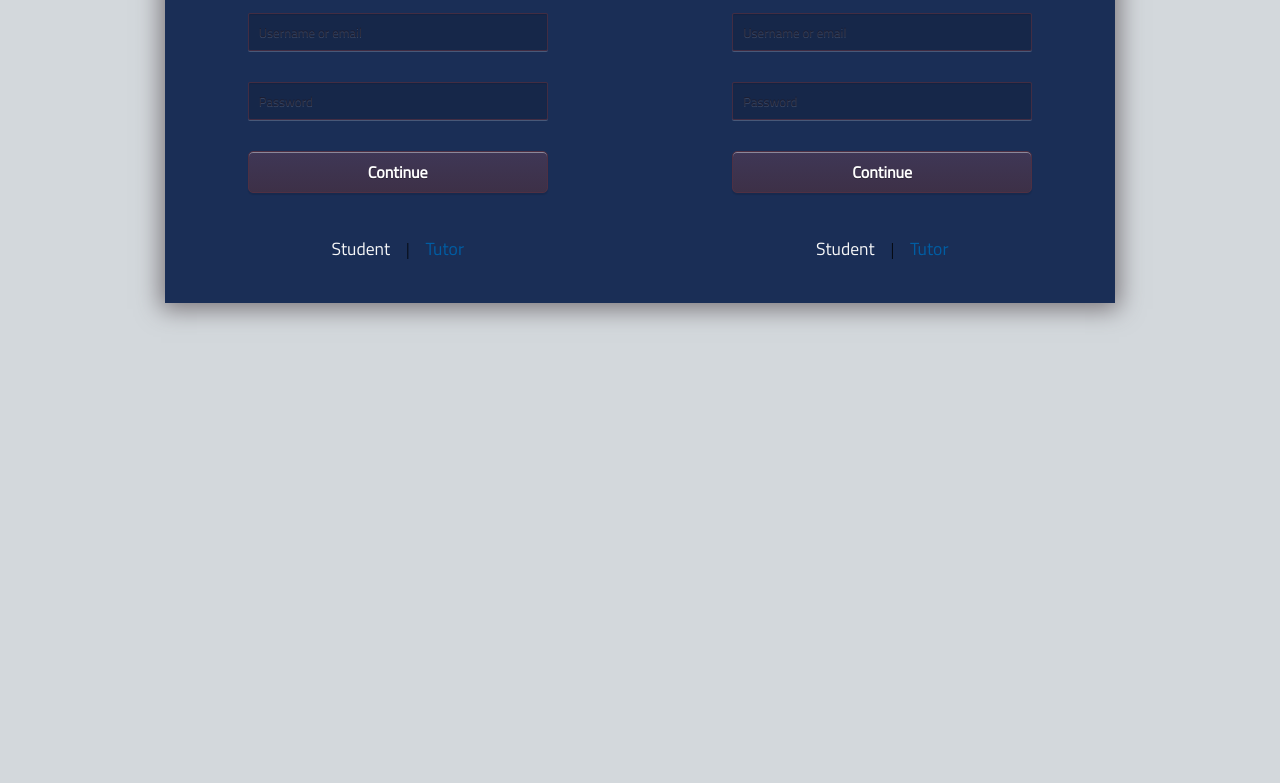
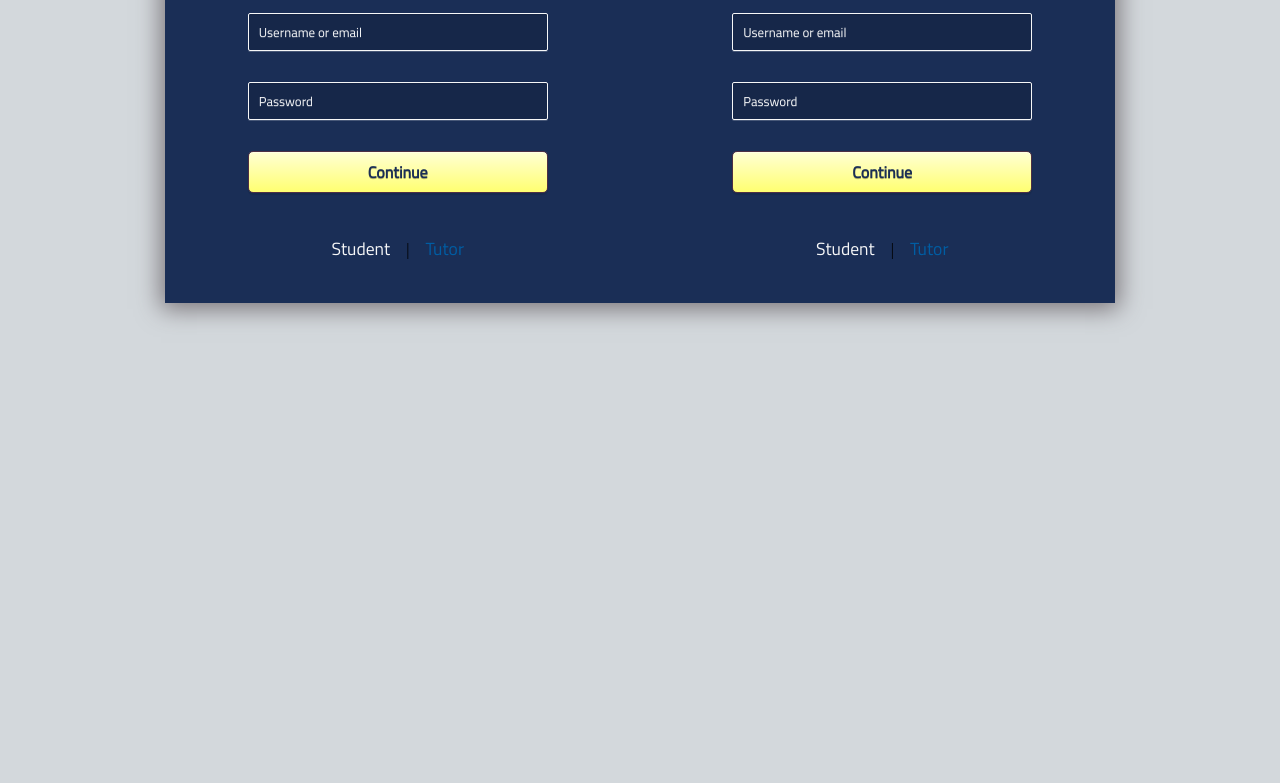
Before and after one commit to HPconnect/hpconnect.github.io, a plain HTML site: page login.html in a window 1280 px wide. Shown: the part 192-975 px from the top of the page. Drawn offline with Linux system fonts and the light colour scheme.

Commit message:
changed login color scheme

```diff
--- a/style_sheet.css
+++ b/style_sheet.css
@@ -84,7 +84,7 @@ a{
 	text-decoration: none;
 }
 #logup a:hover{
-	color: #F6F7F8;
+	color: #4D8EBF;
 }
 #logup a:active{
 	border-bottom: 2px solid gray;
@@ -151,8 +151,7 @@ a{
     padding: 10px;
     position: relative;
     font-family: 'Titillium Web', sans-serif;
-    color: white;
-    text-shadow: 0 2px 1px rgba(0,0,0,0.3);
+    color: #F6F7F8;
 }
 .form-4 h1 {
     font-size: 22px;
@@ -162,8 +161,8 @@ a{
     width: 100%;
     padding: 8px 4px 8px 10px;
     margin-bottom: 15px;
-    border: 1px solid #4e3043;
-    border: 1px solid rgba(78,48,67, 0.8);
+    border: 1px solid #F6F7F8;
+    border: 1px solid #F6F7F8;
     background: rgba(0,0,0,0.15);
     border-radius: 2px;
     box-shadow: 0 1px 0 rgba(255,255,255,0.2),
@@ -174,21 +173,21 @@ a{
     -o-transition: all 0.3s ease-out;
     transition: all 0.3s ease-out;
     font-family: 'Titillium Web', sans-serif;
-    color: #fff;
+    color: #F6F7F8;
     font-size: 13px;
 }
 .form-4 input::-webkit-input-placeholder {
-    color: rgba(37,21,26,0.5);
+    color: #F6F7F8;
     text-shadow: 0 1px 0 rgba(255,255,255,0.15);
 }
 
 .form-4 input:-moz-placeholder {
-    color: rgba(37,21,26,0.5);
+    color: #F6F7F8;
     text-shadow: 0 1px 0 rgba(255,255,255,0.15);
 }
 
 .form-4 input:-ms-input-placeholder {
-    color: rgba(37,21,26,0.5);
+    color: #F6F7F8;
     text-shadow: 0 1px 0 rgba(255,255,255,0.15);
 }
 .form-4 input[type=text]:hover,
@@ -203,26 +202,25 @@ a{
     outline: none;
 }
 .no-boxshadow .form-4 input[type=text]:focus, .no-boxshadow .form-4 input[type=password]:focus {
-    outline: 1px solid white;
+    outline: 1px solid #F6F7F8;
 }
 .form-4 input[type=submit] {
     width: 100%;
     padding: 8px 5px;
-    background: linear-gradient(rgba(99,64,86,0.5), rgba(76,49,65,0.7));
+    background: linear-gradient(#FFFFD4, #FFFF71);
     border-radius: 5px;
     border: 1px solid #4e3043;
     box-shadow: inset 0 1px rgba(255,255,255,0.4), 0 2px 1px rgba(0,0,0,0.1);
     cursor: pointer;
     transition: all 0.3s ease-out;
-    color: white;
+    color: #1A2E56;
     text-shadow: 0 1px 0 rgba(0,0,0,0.3);
     font-size: 16px;
     font-weight: bold;
     font-family: 'Titillium Web', sans-serif;
 }
-
 .form-4 input[type=submit]:hover {
-    box-shadow: inset 0 1px rgba(255,255,255,0.2), inset 0 20px 30px rgba(99,64,86,0.5);
+    box-shadow: inset 0 1px #1A2E56, inset 0 20px 30px #E6E6BF;
 }
 .no-boxshadow .form-4 input[type=submit]:hover {
     background: #594642;
@@ -232,7 +230,6 @@ a{
     padding: 0 0 5px 2px;
     cursor: pointer;
 }
-
 .form-4 label:hover ~ input {
     border-color: #333;
 }
```
